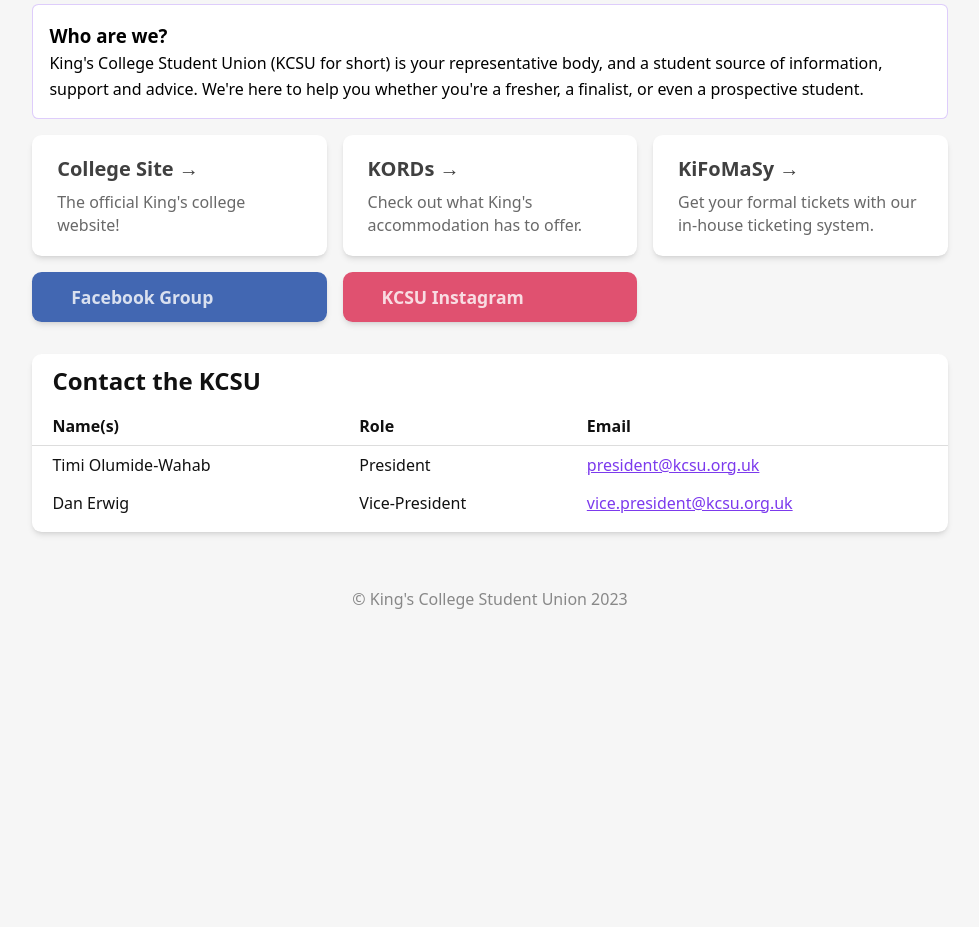
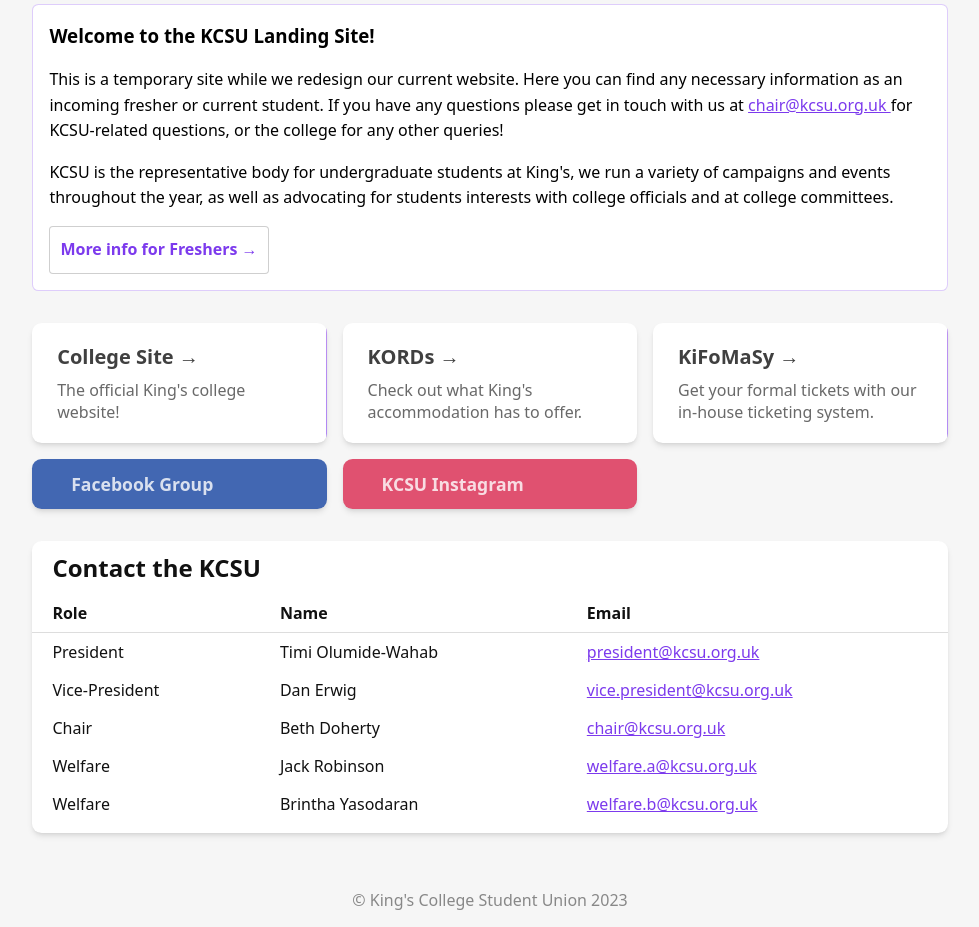
Before and after one commit to KCSU/kcsu.org.uk, an Astro site: page / in a window 1280 px wide. Shown: the part 959-1886 px from the top of the page, without its empty margins (150-1129 px from the left). Before the commit the page ends 1585 px from the top, so only its background shows below. Built offline with nearby package versions, Linux system fonts and the light colour scheme; Astro itself is replaced by a stand-in of ours; some icons are missing.

Commit message:
Add freshers page

```diff
--- /dev/null
+++ b/src/components/ButtonLink.astro
@@ -0,0 +1,29 @@
+---
+export interface Props {
+    href: string;
+}
+
+const {href} = Astro.props;
+---
+<a href={href}><slot/></a>
+
+<style>
+    a {
+        display: inline-block;
+        text-decoration: none;
+        padding: 10px;
+        border-radius: 4px;
+        border: 1px solid rgba(17, 17, 17, 20%);
+        margin-top: 15px;
+        font-weight: bold;
+        background: white;
+        color: #111;
+        transition: all 0.2s;
+    }
+
+    a:hover {
+        border-color: rgb(var(--accent));
+        background: rgba(var(--accent), 20%);
+        color: rgb(var(--accent));
+    }
+</style>
--- a/src/components/ContactTable.astro
+++ b/src/components/ContactTable.astro
@@ -1,13 +1,5 @@
 ---
-export interface Props {
-	exec: {
-        role: string;
-        name: string;
-        email: string;
-    }[];
-}
-
-const { exec } = Astro.props;
+import exec from "../data/exec.json"
 ---
 
 <div class="contact-table">
@@ -15,17 +7,17 @@
     <table>
         <thead>
             <tr>
-                <th>Name(s)</th>
                 <th>Role</th>
+                <th>Name</th>
                 <th>Email</th>
             </tr>
         </thead>
         <tbody>
-            {exec.map((exec) => (
+            {exec.map((m) => (
                 <tr>
-                    <td>{exec.name}</td>
-                    <td>{exec.role}</td>
-                    <td><a href={`mailto:${exec.email}`}>{exec.email}</a></td>
+                    <td>{m.role}</td>
+                    <td>{m.name}</td>
+                    <td><a href={`mailto:${m.email}`}>{m.email}</a></td>
                 </tr>
             ))}
         </tbody>
--- /dev/null
+++ b/src/data/exec.json
@@ -0,0 +1,27 @@
+[
+	{
+		"role": "President",
+		"name": "Timi Olumide-Wahab",
+		"email": "president@kcsu.org.uk"
+	},
+	{
+		"role": "Vice-President",
+		"name": "Dan Erwig",
+		"email": "vice.president@kcsu.org.uk"
+	},
+    {
+        "role": "Chair",
+        "name": "Beth Doherty",
+        "email": "chair@kcsu.org.uk"
+    },
+    {
+        "role": "Welfare",
+        "name": "Jack Robinson",
+        "email": "welfare.a@kcsu.org.uk"
+    },
+    {
+        "role": "Welfare",
+        "name": "Brintha Yasodaran",
+        "email": "welfare.b@kcsu.org.uk"
+    }
+]
--- a/src/layouts/Layout.astro
+++ b/src/layouts/Layout.astro
@@ -33,4 +33,48 @@
 		font-family: Menlo, Monaco, Lucida Console, Liberation Mono, DejaVu Sans Mono,
 			Bitstream Vera Sans Mono, Courier New, monospace;
 	}
+	main {
+        margin: auto;
+        padding: 1.5rem;
+        max-width: 100ch;
+    }
+
+    .hero-image {
+        margin: 1rem 0;
+        width: 100%;
+        height: auto;
+        border-radius: 0.4rem;
+    }
+
+    h1 {
+        font-size: 3rem;
+        font-weight: 800;
+        margin: 0;
+        margin-bottom: 0.5rem;
+    }
+
+	h3 {
+		margin: 0;
+		/* color: rgb(var(--accent)); */
+	}
+
+	.info {
+        line-height: 1.6;
+        margin: 0.5rem 0;
+        border: 1px solid rgba(var(--accent), 25%);
+        background-color: white;
+        padding: 1rem;
+        border-radius: 0.4rem;
+    }
+    .info a {
+        color: rgb(var(--accent));
+        border-radius: 4px;
+    }
+    .info strong {
+        color: rgb(var(--accent));
+    }
+
+    .info p {
+        margin-bottom: 0;
+    }
 </style>
--- a/src/pages/index.astro
+++ b/src/pages/index.astro
@@ -4,19 +4,7 @@
 import { Image } from "@astrojs/image/components";
 import SocialCard from "../components/SocialCard.astro";
 import ContactTable from "../components/ContactTable.astro";
-
-const exec = [
-	{
-		role: "President",
-		name: "Timi Olumide-Wahab",
-		email: "president@kcsu.org.uk"
-	},
-	{
-		role: "Vice-President",
-		name: "Dan Erwig",
-		email: "vice.president@kcsu.org.uk"
-	},
-]
+import ButtonLink from "../components/ButtonLink.astro";
 ---
 
 <Layout title="KCSU | King's College Student Union">
@@ -41,11 +29,20 @@
             fit="cover"
         />
 		<div class="info">
-            <h3>Who are we?</h3>
-            King's College Student Union (KCSU for short) is your representative
-			body, and a student source of information, support and advice.
-			We're here to help you whether you're a fresher, a finalist, or
-			even a prospective student.
+            <h3>Welcome to the KCSU Landing Site!</h3>
+            <p>This is a temporary site while we redesign our current website.
+            Here you can find any necessary information as an incoming fresher
+            or current student. If you have any questions please get in touch
+            with us at <a href="mailto:chair@kcsu.org.uk">
+                chair@kcsu.org.uk
+            </a> for KCSU-related questions,
+            or the college for any other queries!</p>
+            <p>KCSU is the representative body for
+            undergraduate students at King's, we run a variety of
+            campaigns and events throughout the year, as well as advocating for
+            students interests with college officials and at college committees.
+            </p>
+            <ButtonLink href="/freshers">More info for Freshers <span>&rarr;</span></ButtonLink>
         </div>
         <ul role="list" class="link-card-grid">
             <Card
@@ -54,7 +51,7 @@
                 body="The official King's college website!"
             />
 			<Card
-                href="https://astro.build/integrations/"
+                href="https://kords.kcsu.org.uk/"
                 title="KORDs"
                 body="Check out what King's accommodation has to offer."
             />
@@ -78,7 +75,7 @@
 				icon="mdi:instagram"
             />
         </ul>
-		<ContactTable exec={exec} />
+		<ContactTable />
     </main>
 	<footer>
 		<p>
@@ -88,30 +85,6 @@
 </Layout>
 
 <style>
-    main {
-        margin: auto;
-        padding: 1.5rem;
-        max-width: 100ch;
-    }
-
-    .hero-image {
-        margin: 1rem 0;
-        width: 100%;
-        height: auto;
-        border-radius: 0.4rem;
-    }
-
-    h1 {
-        font-size: 3rem;
-        font-weight: 800;
-        margin: 0;
-        margin-bottom: 0.5rem;
-    }
-
-	h3 {
-		margin: 0;
-		/* color: rgb(var(--accent)); */
-	}
     .text-gradient {
         background-image: var(--accent-gradient);
         -webkit-background-clip: text;
@@ -119,26 +92,13 @@
         background-size: 400%;
         background-position: 0%;
     }
-    .info {
-        line-height: 1.6;
-        margin: 0.5rem 0;
-        border: 1px solid rgba(var(--accent), 25%);
-        background-color: white;
-        padding: 1rem;
-        border-radius: 0.4rem;
-    }
-    .info a {
-        color: rgb(var(--accent));
-        border-radius: 4px;
-    }
-    .info strong {
-        color: rgb(var(--accent));
-    }
+
     .link-card-grid {
         display: grid;
         grid-template-columns: repeat(auto-fit, minmax(24ch, 1fr));
         gap: 1rem;
         padding: 0;
+        margin-top: 2rem;
     }
 
     .socials-grid {
```
Also changed, not shown: src/pages/freshers.astro (added, +90 -0 lines).
